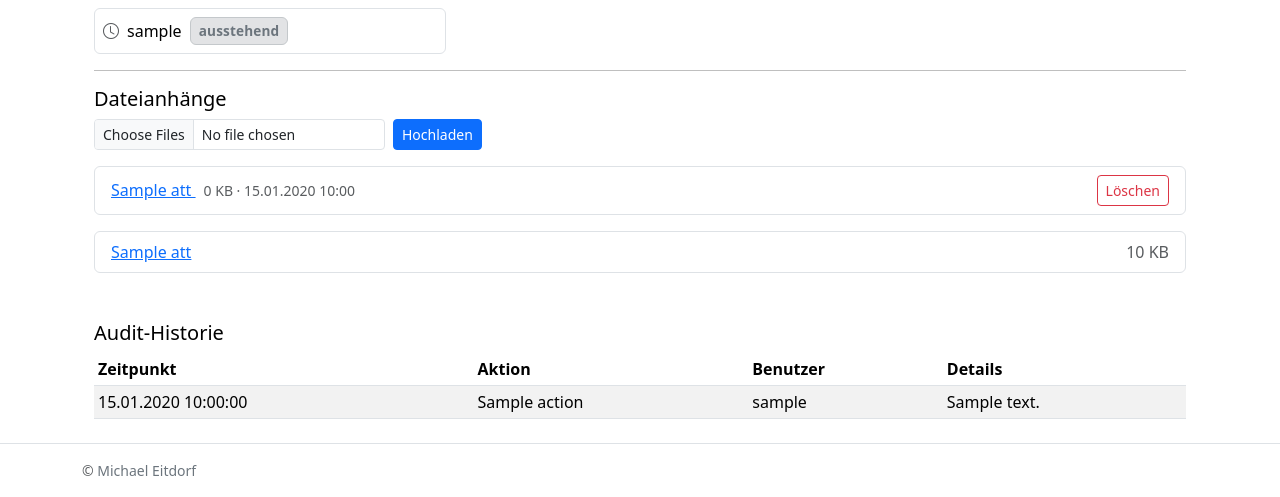
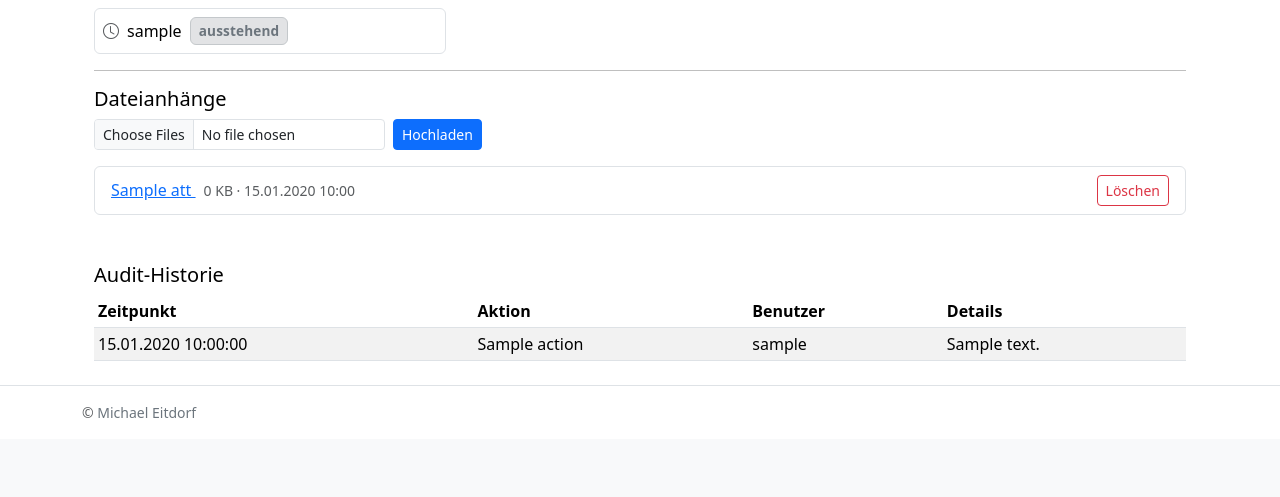
Before and after one commit to michaele1410/BottleBalance, a Python web app: template web/templates/payment_authorization_detail.html in a window 1280 px wide. Shown: the part 602-1099 px from the top of the page. After the commit the page ends 1020 px from the top, so only its background shows below. Run offline with Jinja, Linux system fonts and the light colour scheme; the template is opened without the code that fills it: most values are stand-ins (such as "Sample title", 1, 10 or a date in 2020).

Commit message:
fix attachment list

```diff
--- a/web/templates/payment_authorization_detail.html
+++ b/web/templates/payment_authorization_detail.html
@@ -114,20 +114,6 @@
     <p class="text-muted">Keine Anhänge vorhanden.</p>
     {% endif %}
 
-    {% if attachments %}
-    <ul class="list-group mt-3">
-      {% for att in attachments %}
-      <li class="list-group-item d-flex justify-content-between align-items-center">
-        <a href="{{ url_for('download_antrag_attachment', att_id=att.id) }}" target="_blank">{{ att.original_name }}</a>
-        <span class="text-muted">{{ (att.size_bytes / 1024)|round(1) }} KB</span>
-      </li>
-      {% endfor %}
-    </ul>
-    {% else %}
-    <p class="text-muted mt-2">Keine Anhänge vorhanden.</p>
-    {% endif %}
-
-
     <h5 class="mt-5">Audit-Historie</h5>
     <table class="table table-sm table-striped align-middle">
       <thead>
```
